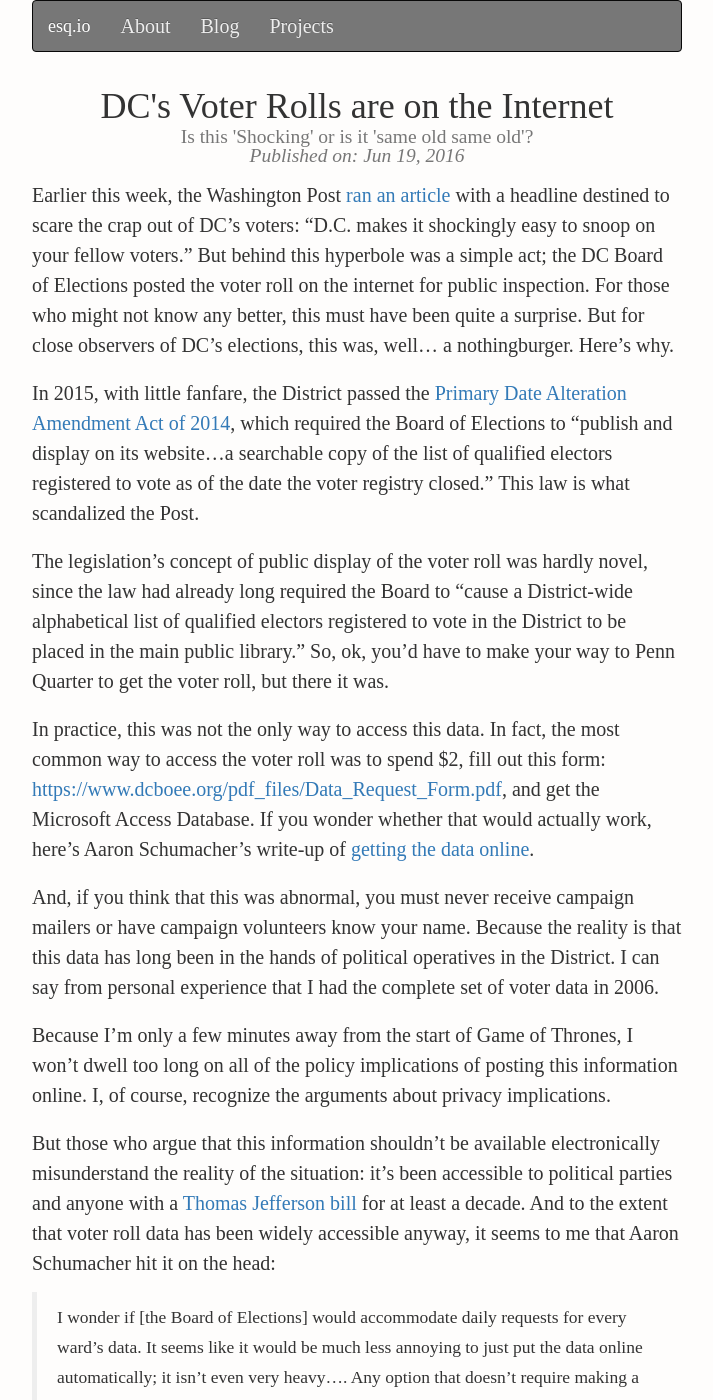
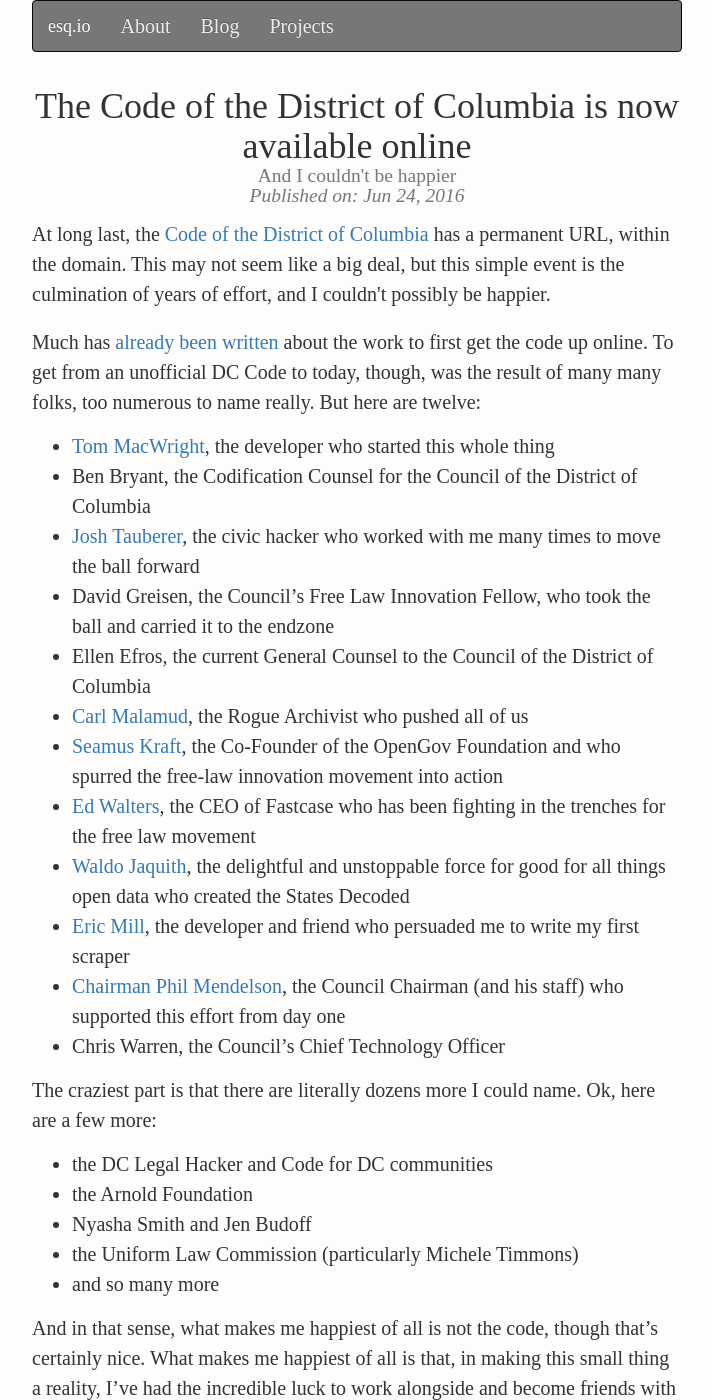
Before and after one commit to vdavez/website, a Jekyll site: the page built from _pages/blog.md, in a window 1280 px wide and 1400 px high. Shown: the whole window, without its empty margins (283-996 px from the left). Built offline with Jekyll 4.4.1, drawn with Linux system fonts in a browser that asks for light colours; nearby versions of some CDN libraries; some of the changed text lies outside the part shown.

Commit message:
added dc code post

```diff
--- /dev/null
+++ b/_blog/2016-06-26-dc-code-in-beta.md
@@ -0,0 +1,37 @@
+---
+title: dc-code-in-beta
+posttitle: "The Code of the District of Columbia is now available online"
+subtitle: "And I couldn't be happier"
+date: 2016-06-24
+layout: post
+newest: true
+---
+
+At long last, the [Code of the District of Columbia](https://beta.code.dccouncil.us/dc/council/code/) has a permanent URL, within the <dccouncil.us> domain. This may not seem like a big deal, but this simple event is the culmination of years of effort, and I couldn't possibly be happier.
+
+<!--break-->
+
+Much has [already](http://www.govexec.com/state-local/2014/07/ultimate-open-government-unlocking-laws/87997/) [been](https://opengovdata.io/2014/state-laws-the-district-columbia-code/) [written](http://www.macwright.org/2013/04/04/the-open-code.html) about the work to first get the code up online. To get from an unofficial DC Code to today, though, was the result of many many folks, too numerous to name really. But here are twelve:
+
+* [Tom MacWright](http://www.macwright.org/), the developer who started this whole thing
+* Ben Bryant, the Codification Counsel for the Council of the District of Columbia
+* [Josh Tauberer](https://razor.occams.info/), the civic hacker who worked with me many times to move the ball forward
+* David Greisen, the Council's Free Law Innovation Fellow, who took the ball and carried it to the endzone
+* Ellen Efros, the current General Counsel to the Council of the District of Columbia
+* [Carl Malamud](https://public.resource.org/), the Rogue Archivist who pushed all of us
+* [Seamus Kraft](opengovfoundation.org/), the Co-Founder of the OpenGov Foundation and who spurred the free-law innovation movement into action
+* [Ed Walters](https://twitter.com/EJWalters), the CEO of Fastcase who has been fighting in the trenches for the free law movement
+* [Waldo Jaquith](https://waldo.jaquith.org/), the delightful and unstoppable force for good for all things open data who created the States Decoded
+* [Eric Mill](https://konklone.com), the developer and friend who persuaded me to write my first scraper
+* [Chairman Phil Mendelson](http://chairmanmendelson.com/), the Council Chairman (and his staff) who supported this effort from day one
+* Chris Warren, the Council's Chief Technology Officer
+
+The craziest part is that there are literally dozens more I could name. Ok, here are a few more:
+
+* the DC Legal Hacker and Code for DC communities
+* the Arnold Foundation
+* Nyasha Smith and Jen Budoff
+* the Uniform Law Commission (particularly Michele Timmons)
+* and so many more
+
+And in that sense, what makes me happiest of all is not the code, though that's certainly nice. What makes me happiest of all is that, in making this small thing a reality, I've had the incredible luck to work alongside and become friends with so many brilliant people.
```
Also changed, not shown: _blog/2016-06-19-voter-data-as-public-data.md (+1 -1 lines).
